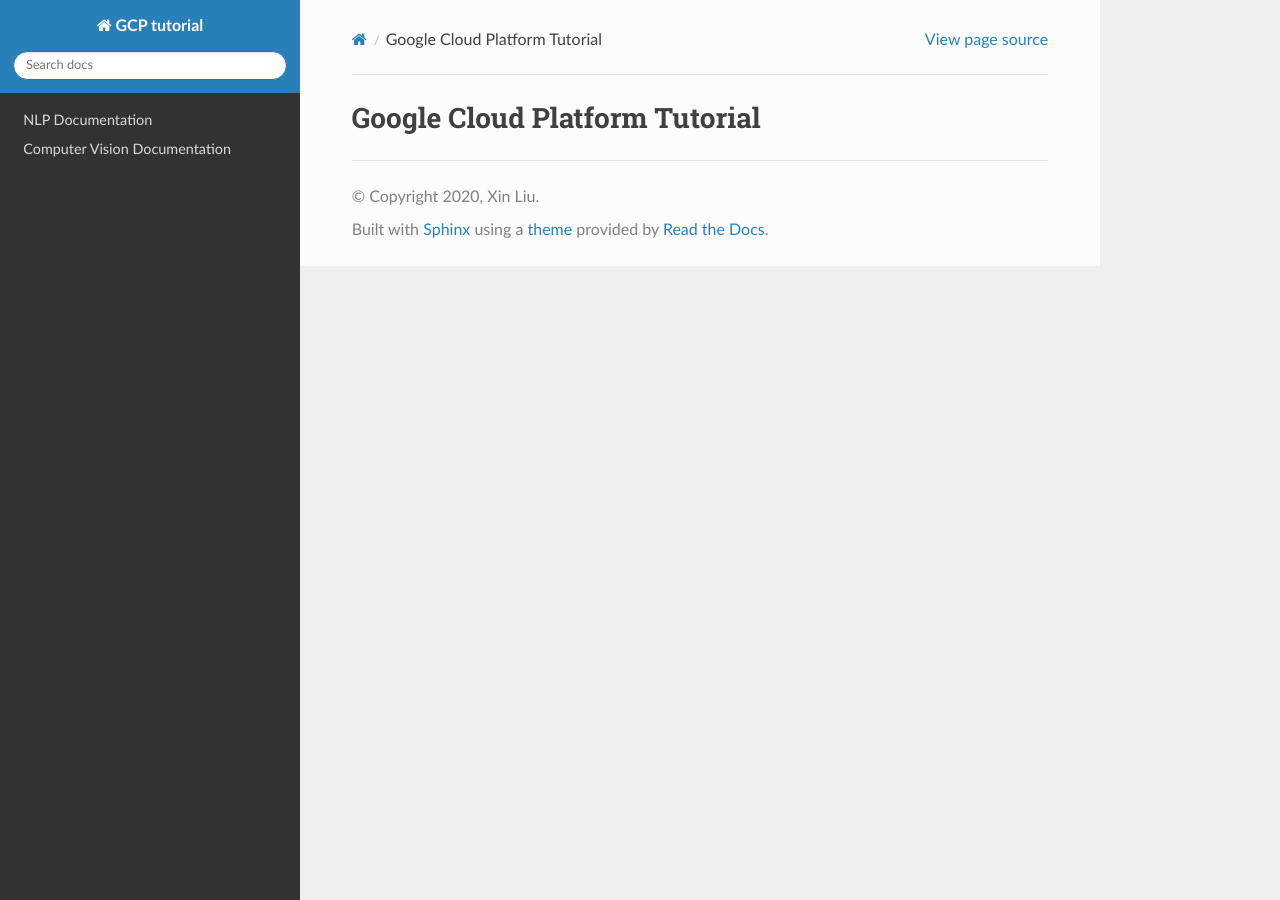
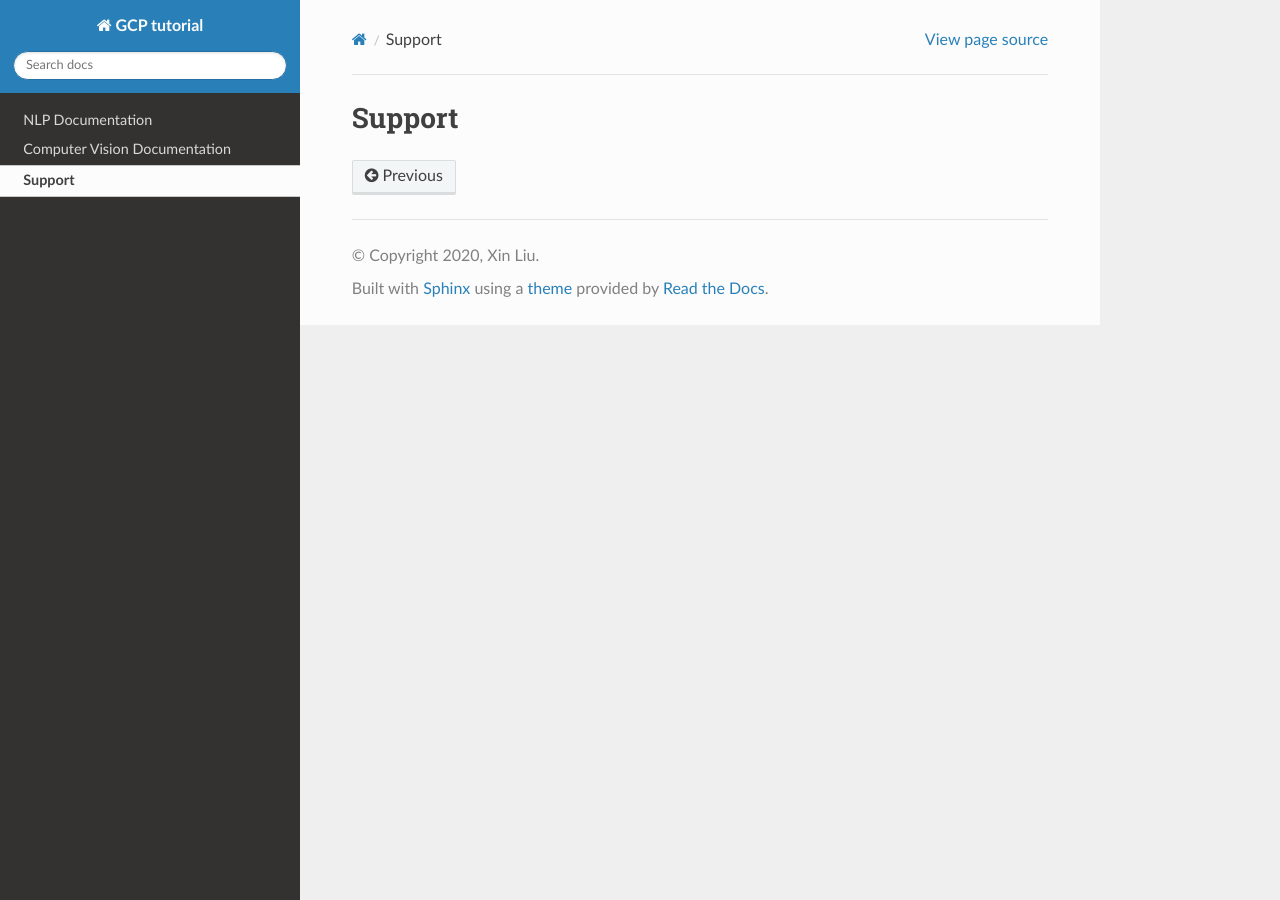
Before and after one commit to syiming/testbed, a Sphinx documentation site: the page built from docs/source/support/index.rst, in a window 1280 px wide. Built offline with Sphinx 7.4.7 and the Read the Docs theme 2.0.0, drawn with Linux system fonts in a browser that asks for light colours; pages that are not in the unit, such as notebooks, are missing from menus.

Commit message:
Update and rename docs/source/GCP/index.rst to docs/source/support/index.rst

```diff
--- a/docs/source/GCP/index.rst
+++ b/docs/source/support/index.rst
@@ -1,7 +1,7 @@
-Google Cloud Platform Tutorial
+Support
 ==============================
 
 .. toctree::
    :maxdepth: 2
 
-   GCP_tutorial
+   support
```
